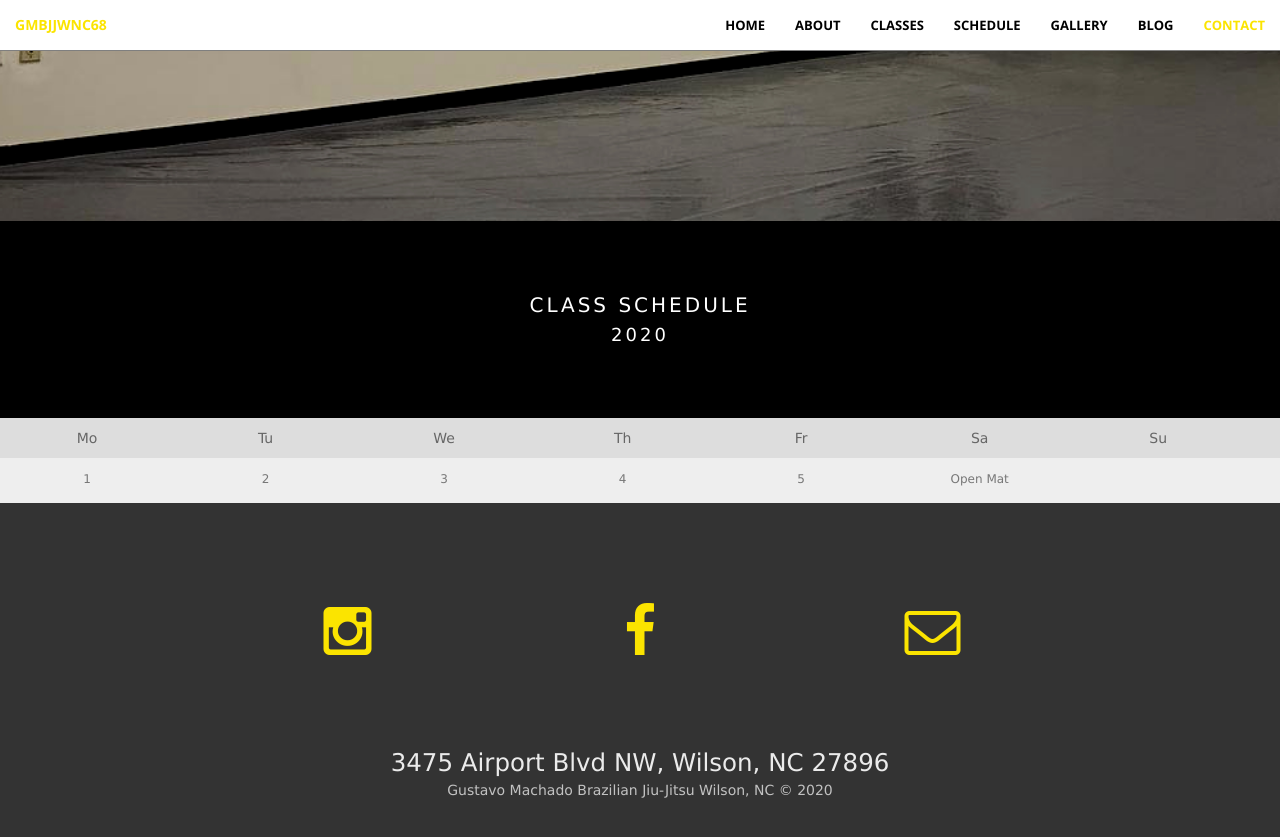
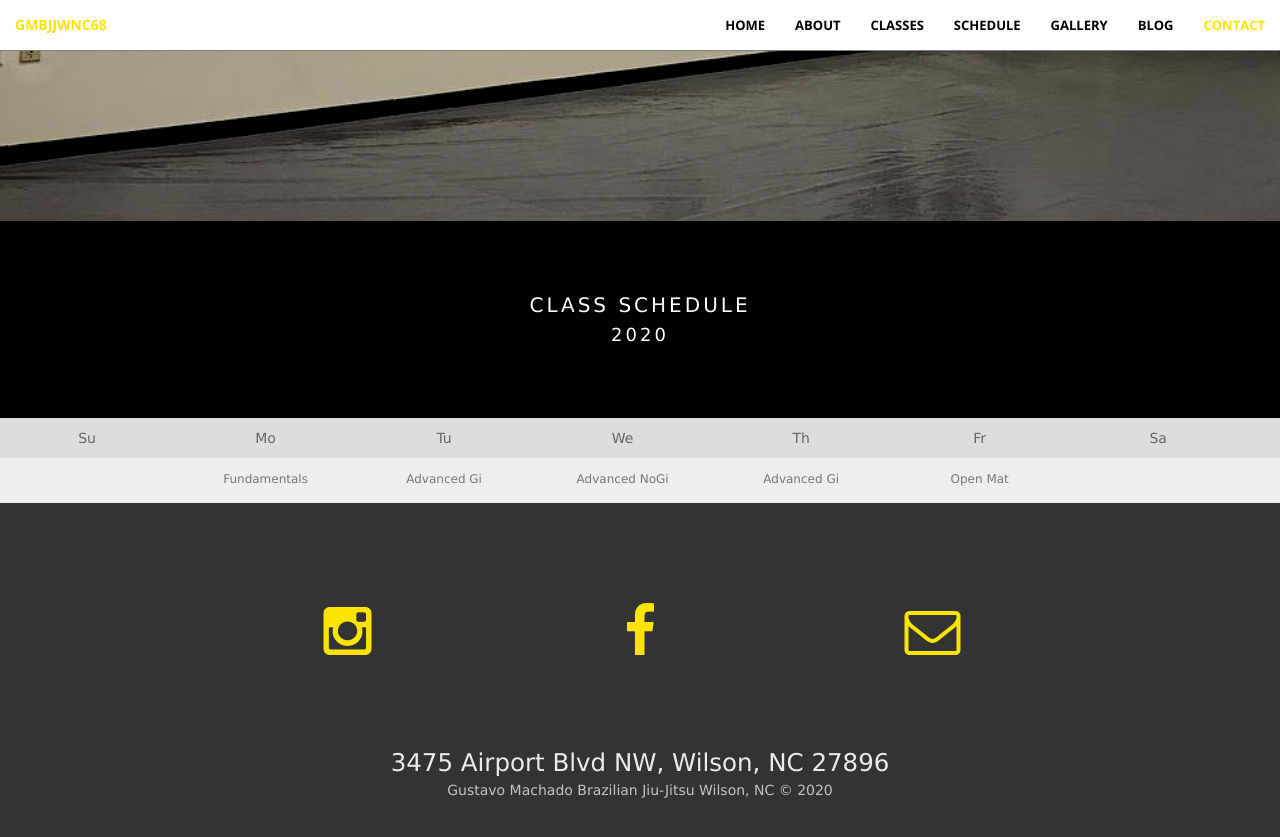
Before and after one commit to gmbjjwnc68/gmbjjwnc68.github.io, a Jekyll site: the page built from schedule.html, in a window 1280 px wide and 900 px high, scrolled down 679 px. Shown: the top 837 px of the window. Built offline with Jekyll 4.4.1, drawn with Linux system fonts in a browser that asks for light colours.

Commit message:
Add class names

```diff
--- a/_includes/class_schedule.html
+++ b/_includes/class_schedule.html
@@ -99,21 +99,21 @@ body {font-family: Verdana, sans-serif;}
 </div>
 
 <ul class="weekdays">
+  <li>Su</li>
   <li>Mo</li>
   <li>Tu</li>
   <li>We</li>
   <li>Th</li>
   <li>Fr</li>
   <li>Sa</li>
-  <li>Su</li>
 </ul>
 
 <ul class="days">
-  <li>1</li>
-  <li>2</li>
-  <li>3</li>
-  <li>4</li>
-  <li>5</li>
+  <li></li>
+  <li>Fundamentals</li>
+  <li>Advanced Gi</li>
+  <li>Advanced NoGi</li>
+  <li>Advanced Gi</li>
   <li>Open Mat</li>
   <li></li>
 </ul>
```
